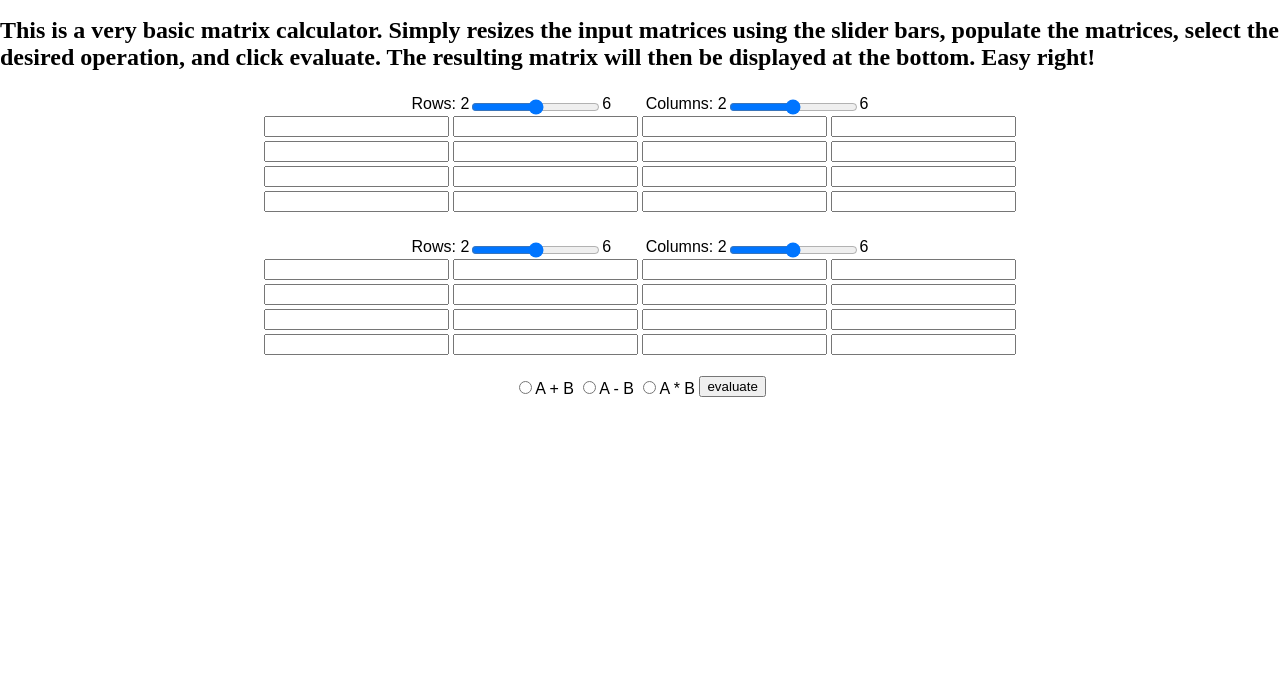
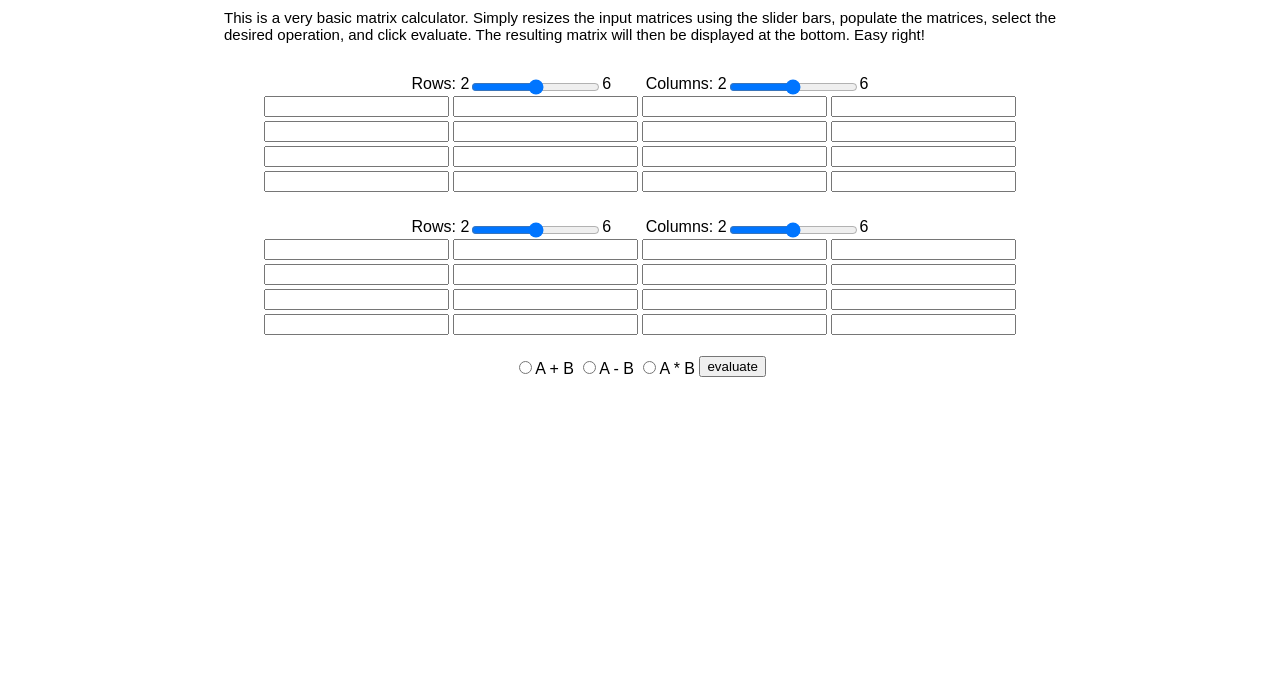
Before and after one commit to l90lpa/matrix-calculator-website, a website: page views/index.html in a window 1280 px wide. Shown: the part 123-800 px from the top of the page. Drawn offline with nearby package versions, Linux system fonts and the light colour scheme; files whose address does not match are found by name.

Commit message:
Styled the intro and added parentheses to the output matrix

```diff
--- a/public/css/homepage.css
+++ b/public/css/homepage.css
@@ -1,3 +1,16 @@
+div.intro{
+	text-align:center;
+}
+
+#intro{
+	font-family:arial;
+	font-size:15px;
+	display:inline-block;
+	width:65%;
+	text-align:justify;
+	font-weight:normal;
+}
+
 div.matrix_dimensions{
 	font-family:arial;
 	text-align:middle;
@@ -44,4 +57,7 @@ div.operatorSelector{
 
 #matrix_three table{
 	display:inline-block;
+	border-left:solid black thin;
+	border-right:solid black thin;
+	border-radius:12px;
 }
```
